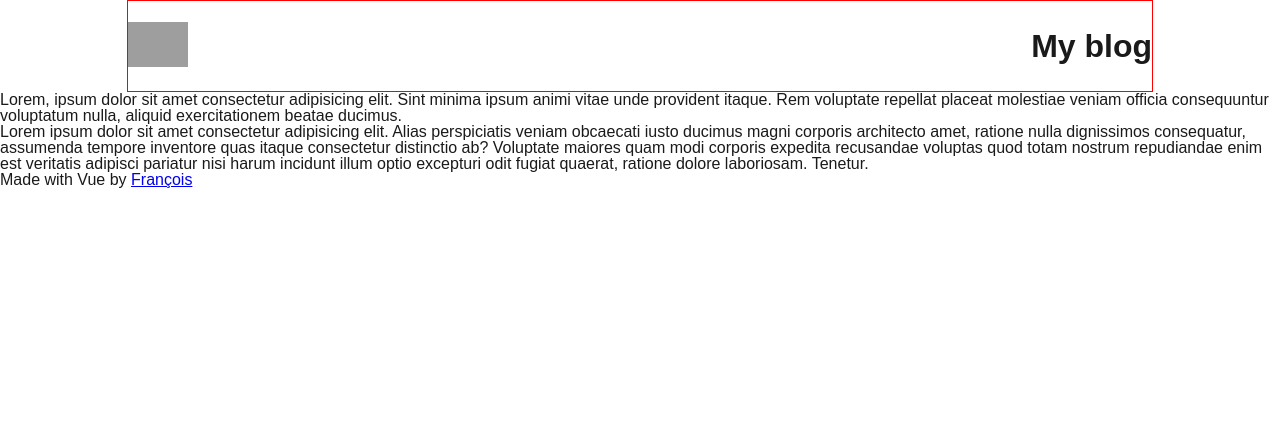
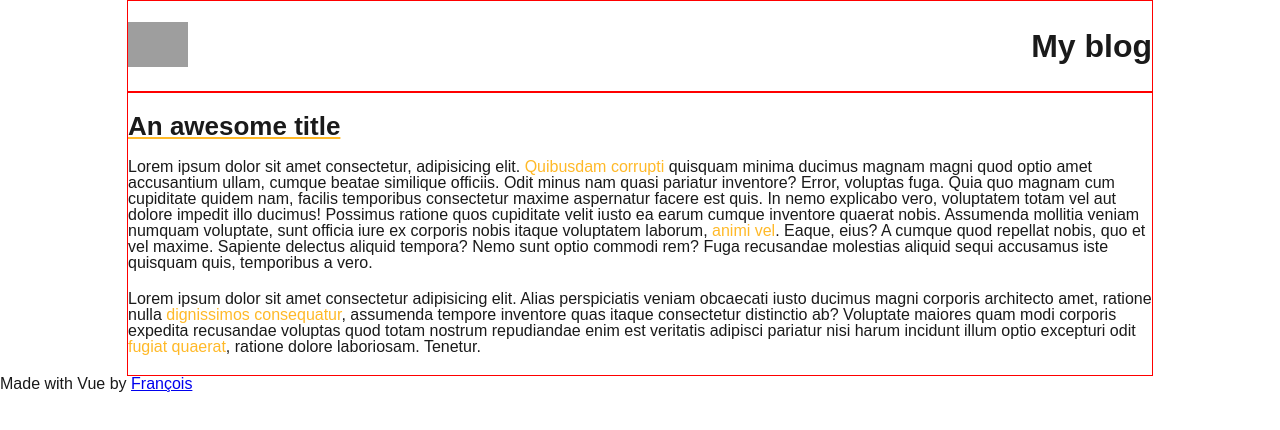
Before and after one commit to FrancoisNovais/Vue-Exercice-1-blog, a Vue app: page / in a window 1280 px wide. Shown: the top 430 px of the page. Built offline with nearby package versions, Linux system fonts and the light colour scheme; grey boxes are pictures that could not be loaded.

Commit message:
Container structure and css

```diff
--- a/src/components/Content.vue
+++ b/src/components/Content.vue
@@ -1,19 +1,40 @@
 <template>
-  <div>
+  <div class="container">
+    <h2>An awesome title</h2>
     <p>
-      Lorem, ipsum dolor sit amet consectetur adipisicing elit. Sint minima ipsum animi vitae unde
-      provident itaque. Rem voluptate repellat placeat molestiae veniam officia consequuntur
-      voluptatum nulla, aliquid exercitationem beatae ducimus.
+      Lorem ipsum dolor sit amet consectetur, adipisicing elit.
+      <span>Quibusdam corrupti</span> quisquam minima ducimus magnam magni quod optio amet
+      accusantium ullam, cumque beatae similique officiis. Odit minus nam quasi pariatur inventore?
+      Error, voluptas fuga. Quia quo magnam cum cupiditate quidem nam, facilis temporibus
+      consectetur maxime aspernatur facere est quis. In nemo explicabo vero, voluptatem totam vel
+      aut dolore impedit illo ducimus! Possimus ratione quos cupiditate velit iusto ea earum cumque
+      inventore quaerat nobis. Assumenda mollitia veniam numquam voluptate, sunt officia iure ex
+      corporis nobis itaque voluptatem laborum, <span>animi vel</span>. Eaque, eius? A cumque quod
+      repellat nobis, quo et vel maxime. Sapiente delectus aliquid tempora? Nemo sunt optio commodi
+      rem? Fuga recusandae molestias aliquid sequi accusamus iste quisquam quis, temporibus a vero.
     </p>
     <p>
       Lorem ipsum dolor sit amet consectetur adipisicing elit. Alias perspiciatis veniam obcaecati
-      iusto ducimus magni corporis architecto amet, ratione nulla dignissimos consequatur, assumenda
-      tempore inventore quas itaque consectetur distinctio ab? Voluptate maiores quam modi corporis
-      expedita recusandae voluptas quod totam nostrum repudiandae enim est veritatis adipisci
-      pariatur nisi harum incidunt illum optio excepturi odit fugiat quaerat, ratione dolore
-      laboriosam. Tenetur.
+      iusto ducimus magni corporis architecto amet, ratione nulla
+      <span>dignissimos consequatur</span>, assumenda tempore inventore quas itaque consectetur
+      distinctio ab? Voluptate maiores quam modi corporis expedita recusandae voluptas quod totam
+      nostrum repudiandae enim est veritatis adipisci pariatur nisi harum incidunt illum optio
+      excepturi odit <span>fugiat quaerat</span>, ratione dolore laboriosam. Tenetur.
     </p>
   </div>
 </template>
 
-<style scoped></style>
+<style scoped>
+h2 {
+  font-size: 26px;
+  font-weight: bold;
+  margin: 20px 0;
+  text-decoration: underline var(--main-yellow);
+}
+p {
+  margin-bottom: 20px;
+}
+span {
+  color: var(--main-yellow);
+}
+</style>
```
